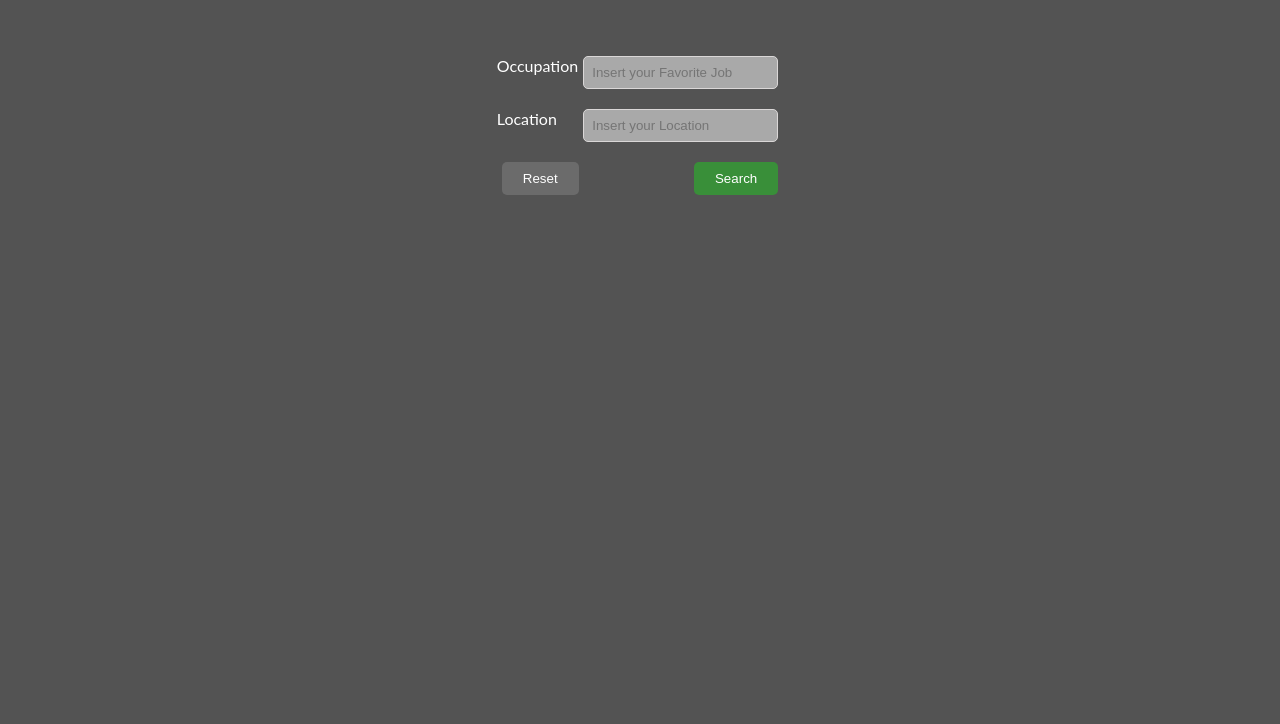
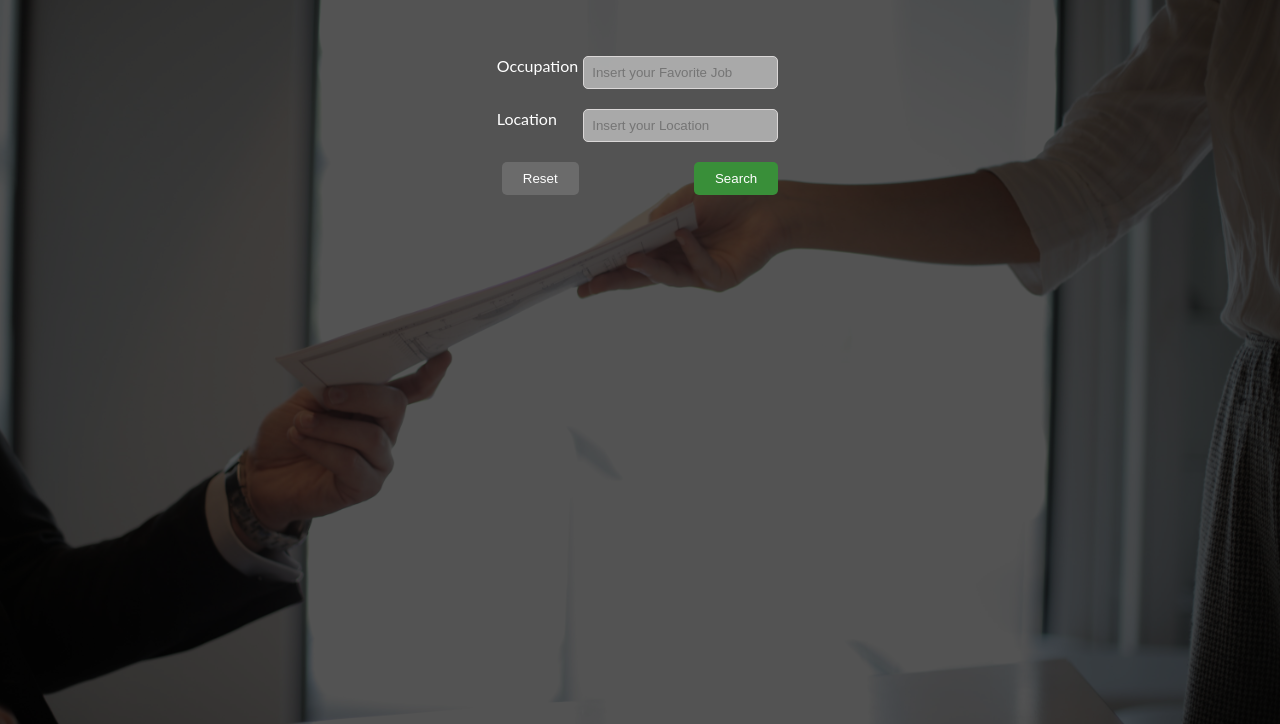
Before and after one commit to Mirkocole/W4D1, a plain HTML site: page index.html in a window 1280 px wide. Shown: the part 84-808 px from the top of the page. Drawn offline with Linux system fonts and the light colour scheme; the site is published under a folder, as on GitHub Pages, so addresses that start at the root find nothing.

Commit message:
Update index.css

```diff
--- a/index.css
+++ b/index.css
@@ -1,6 +1,6 @@
 html {
     font-family: 'Lato';
-    background-image: url(/assets/sfondo.jpg);
+    background-image: url(assets/sfondo.jpg);
     background-blend-mode: darken;
     background-color: rgba(0, 0, 0, 0.673);
     background-size: cover;
```
